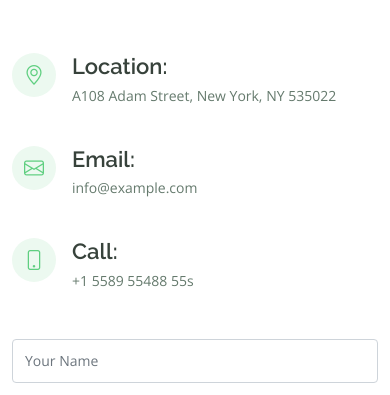
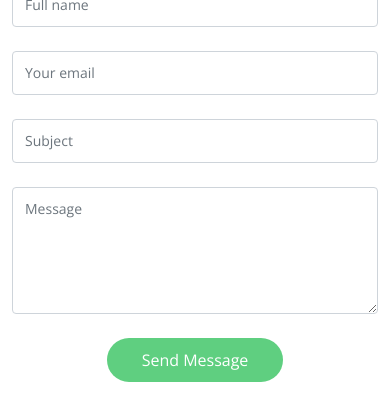
Before and after one commit to luciaderosa/mentor, a Django app: page /contact/ in a window 390 px wide. Shown: the part 609-1004 px from the top of the page. Run offline with Django 4.2, Linux system fonts and the light colour scheme; some libraries are stand-ins or nearby versions.

Commit message:
Incorporación contact forms

```diff
--- /dev/null
+++ b/contacts/forms.py
@@ -0,0 +1,15 @@
+from django import forms
+from .models import Contact
+
+# create a ModelForm
+class ContactForm(forms.ModelForm):
+    class Meta():
+        model = Contact
+        fields = ['name', 'email', 'subject', 'message']
+
+        widgets = {
+            'name': forms.TextInput(attrs={'class':'form-control','placeholder':'Full name'}),
+            'email': forms.EmailInput(attrs={'class':'form-control','placeholder':'Your email'}),
+            'subject': forms.TextInput(attrs={'class':'form-control','placeholder':'Subject'}),
+            'message':forms.Textarea(attrs={'class':'form-control','placeholder':'Message','rows':5}),
+        }
--- a/contacts/views.py
+++ b/contacts/views.py
@@ -1,5 +1,31 @@
-from django.views.generic import TemplateView
+from django.shortcuts import render
+from django.views.generic import FormView
+from .forms import ContactForm
 
 # Create your views here.
-class ContactView(TemplateView):
+# class ContactView(TemplateView):
+#     template_name = 'contacts/contact.html'
+
+
+class ContactView(FormView):
     template_name = 'contacts/contact.html'
+    form_class = ContactForm
+    #initial = {'key': 'value'}
+    initial = {'name':'','email':'','subject':'','message':''}
+
+    def get(self, request, *args, **kwargs):
+        form = self.form_class(initial=self.initial)
+        msg= self.color_msg('','')
+        return render(request, self.template_name, {'form': form, 'msg':msg})
+
+    def post(self, request, *args, **kwargs):
+        form = self.form_class(request.POST)
+        if form.is_valid():
+            form.save()
+            msg= self.color_msg('Your message was sent!','success')
+        else:
+            msg= self.color_msg('Verify your data!','danger')
+        return render(request, self.template_name, {'form': form, 'msg':msg})
+
+    def color_msg(self,text,color):
+        return {'text':text, 'color':color}
--- a/static/css/style.css
+++ b/static/css/style.css
@@ -1323,16 +1323,16 @@ section {
   color: #fff;
 }
 
-.contact .php-email-form {
+.contact .email-form {
   width: 100%;
   background: #fff;
 }
 
-.contact .php-email-form .form-group {
+.contact .email-form .form-group {
   padding-bottom: 8px;
 }
 
-.contact .php-email-form .error-message {
+.contact .email-form .error-message {
   display: none;
   color: #fff;
   background: #ed3c0d;
@@ -1341,11 +1341,11 @@ section {
   font-weight: 600;
 }
 
-.contact .php-email-form .error-message br+br {
+.contact .email-form .error-message br+br {
   margin-top: 25px;
 }
 
-.contact .php-email-form .sent-message {
+.contact .email-form .sent-message {
   display: none;
   color: #fff;
   background: #18d26e;
@@ -1354,47 +1354,30 @@ section {
   font-weight: 600;
 }
 
-.contact .php-email-form .loading {
-  display: none;
-  background: #fff;
-  text-align: center;
-  padding: 15px;
-}
-
-.contact .php-email-form .loading:before {
-  content: "";
-  display: inline-block;
-  border-radius: 50%;
-  width: 24px;
-  height: 24px;
-  margin: 0 10px -6px 0;
-  border: 3px solid #18d26e;
-  border-top-color: #eee;
-  -webkit-animation: animate-loading 1s linear infinite;
-  animation: animate-loading 1s linear infinite;
-}
-
-.contact .php-email-form input,
-.contact .php-email-form textarea {
+
+
+
+.contact .email-form input,
+.contact .email-form textarea {
   border-radius: 4px;
   box-shadow: none;
   font-size: 14px;
 }
 
-.contact .php-email-form input:focus,
-.contact .php-email-form textarea:focus {
+.contact .email-form input:focus,
+.contact .email-form textarea:focus {
   border-color: #5fcf80;
 }
 
-.contact .php-email-form input {
+.contact .email-form input {
   height: 44px;
 }
 
-.contact .php-email-form textarea {
+.contact .email-form textarea {
   padding: 10px 12px;
 }
 
-.contact .php-email-form button[type=submit] {
+.contact-button {
   background: #5fcf80;
   border: 0;
   padding: 10px 35px;
@@ -1403,7 +1386,7 @@ section {
   border-radius: 50px;
 }
 
-.contact .php-email-form button[type=submit]:hover {
+.contact-button:hover {
   background: #3ac162;
 }
 
--- a/templates/contacts/contact.html
+++ b/templates/contacts/contact.html
@@ -1,26 +1,24 @@
-{% extends 'base.html' %}
-{% block title %}Contact{% endblock %}
+{% extends 'base.html' %} {% block title %}Contact{% endblock %}
 {% block content %}
 <main id="main">
-
   <!-- ======= Breadcrumbs ======= -->
   <div class="breadcrumbs" data-aos="fade-in">
     <div class="container">
       <h2>Contact Us</h2>
-        <p>Est dolorum ut non facere possimus quibusdam eligendi voluptatem. Quia id aut similique quia voluptas sit quaerat debitis. Rerum omnis ipsam aperiam consequatur laboriosam nemo harum praesentium. </p>
+      <p>
+        Est dolorum ut non facere possimus quibusdam eligendi voluptatem. Quia
+        id aut similique quia voluptas sit quaerat debitis. Rerum omnis ipsam
+        aperiam consequatur laboriosam nemo harum praesentium.
+      </p>
     </div>
-    </div><!-- End Breadcrumbs -->
+  </div>
+  <!-- End Breadcrumbs -->
 
   <!-- ======= Contact Section ======= -->
   <section id="contact" class="contact">
-      <div data-aos="fade-up">
-        <iframe style="border:0; width: 100%; height: 350px;" src="https://www.google.com/maps/embed?pb=!1m14!1m8!1m3!1d12097.433213460943!2d-74.0062269!3d40.7101282!3m2!1i1024!2i768!4f13.1!3m3!1m2!1s0x0%3A0xb89d1fe6bc499443!2sDowntown+Conference+Center!5e0!3m2!1smk!2sbg!4v1539943755621" frameborder="0" allowfullscreen></iframe>
-      </div>
 
     <div class="container" data-aos="fade-up">
-
       <div class="row mt-5">
-
         <div class="col-lg-4">
           <div class="info">
             <div class="address">
@@ -40,42 +38,45 @@
               <h4>Call:</h4>
               <p>+1 5589 55488 55s</p>
             </div>
-
           </div>
-
         </div>
 
         <div class="col-lg-8 mt-5 mt-lg-0">
+          <form action="" method="post" role="form" class="email-form">
+            {% csrf_token %}
+            <div class="row">
+              <div class="col-md-6 form-group">{{ form.name }}</div>
+              <div class="col-md-6 form-group mt-3 mt-md-0">{{ form.email }}</div>
+            </div>
+            <div class="form-group mt-3">{{ form.subject }}</div>
+            <div class="form-group mt-3">{{ form.message }}</div>
 
-            <form action="" method="post" role="form" class="php-email-form">
-              <div class="row">
-                <div class="col-md-6 form-group">
-                  <input type="text" name="name" class="form-control" id="name" placeholder="Your Name" required>
+            {% if msg.text %}
+              <div class="alert alert-{{msg.color}} my-3">
+                <strong>{{ msg.text }}</strong>
               </div>
-                <div class="col-md-6 form-group mt-3 mt-md-0">
-                  <input type="email" class="form-control" name="email" id="email" placeholder="Your Email" required>
+            {% endif %}
+
+            <div class="text-center my-3">
+              {% if msg.color != "success" %}
+                <button type="submit" class="contact-button">Send Message</button>
+              {% endif %}
+            </div>
+          </form>
         </div>
       </div>
-              <div class="form-group mt-3">
-                <input type="text" class="form-control" name="subject" id="subject" placeholder="Subject" required>
     </div>
-              <div class="form-group mt-3">
-                <textarea class="form-control" name="message" rows="5" placeholder="Message" required></textarea>
-              </div>
-              <div class="my-3">
-                <div class="loading">Loading</div>
-                <div class="error-message"></div>
-                <div class="sent-message">Your message has been sent. Thank you!</div>
-              </div>
-              <div class="text-center"><button type="submit">Send Message</button></div>
-            </form>
-
+    <div data-aos="fade-up">
+      <iframe
+        style="border: 0; width: 100%; height: 350px"
+        src="https://www.google.com/maps/embed?pb=!1m14!1m8!1m3!1d12097.433213460943!2d-74.0062269!3d40.7101282!3m2!1i1024!2i768!4f13.1!3m3!1m2!1s0x0%3A0xb89d1fe6bc499443!2sDowntown+Conference+Center!5e0!3m2!1smk!2sbg!4v1539943755621"
+        frameborder="0"
+        allowfullscreen
+      ></iframe>
     </div>
 
-        </div>
-
-      </div>
-    </section><!-- End Contact Section -->
-
-  </main><!-- End #main -->
+  </section>
+  <!-- End Contact Section -->
+</main>
+<!-- End #main -->
 {% endblock %}
```
Lines whose indentation alone changed are shown as unchanged.
